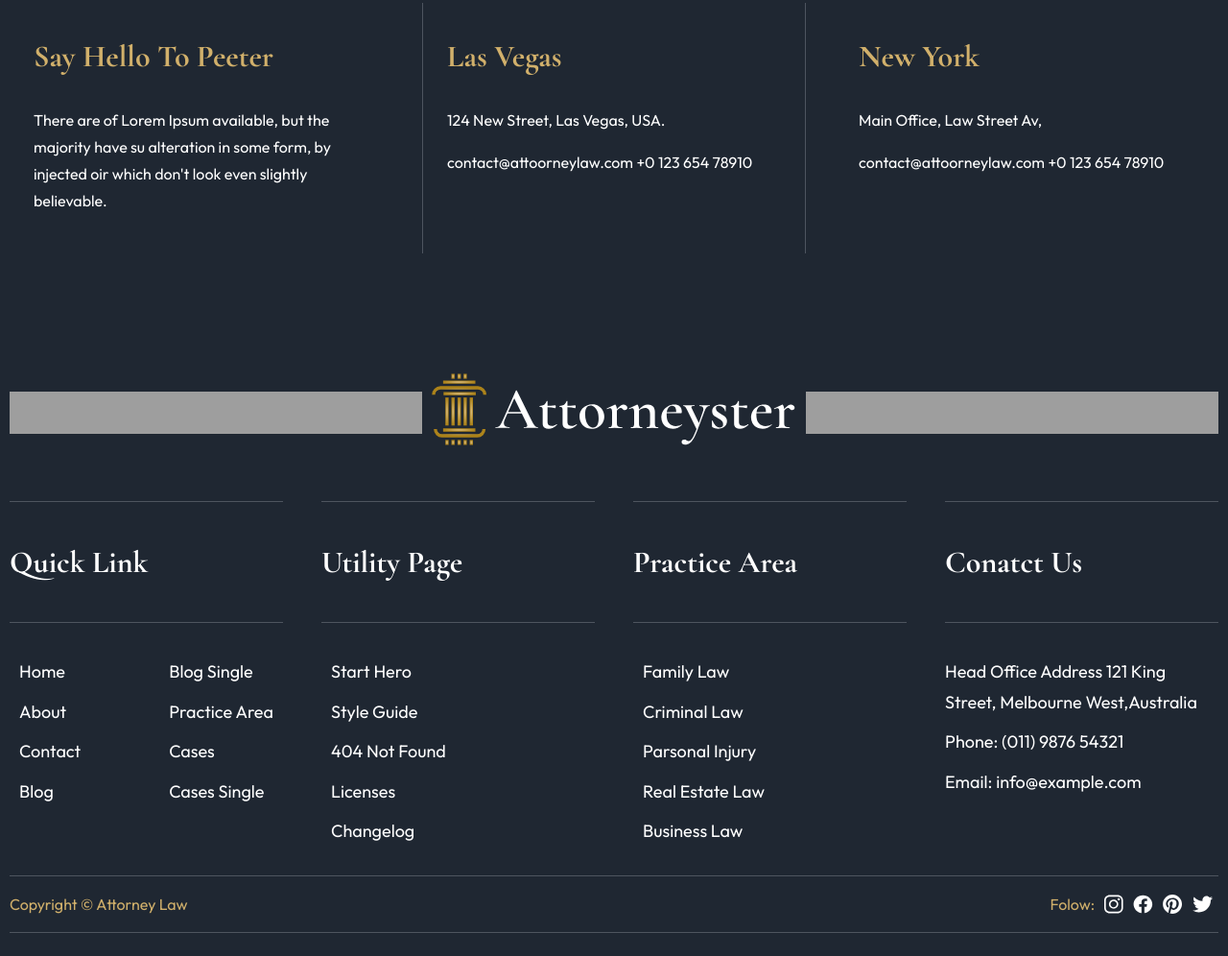
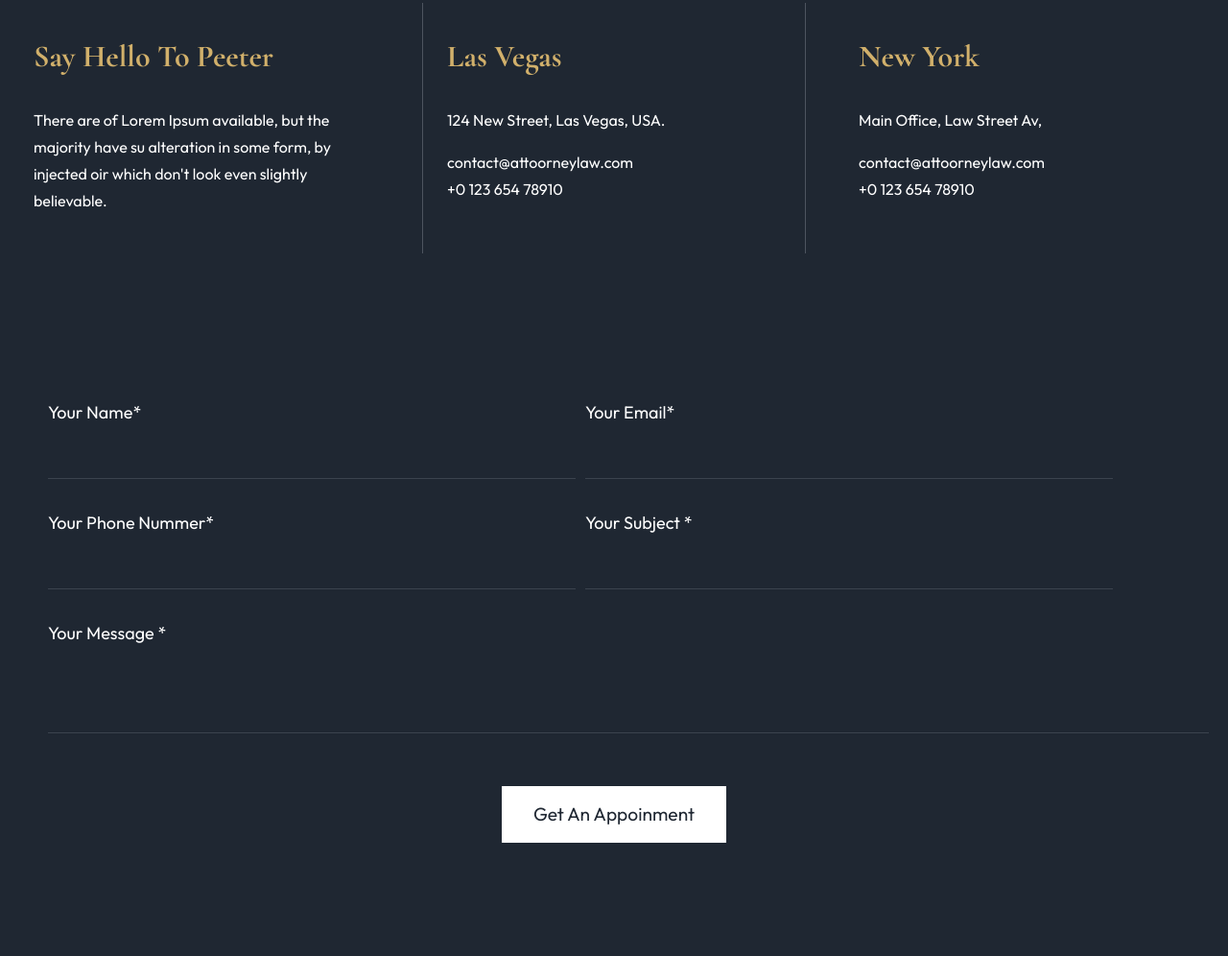
Before and after one commit to bushido2014/projects, a website: page docs/attorney/contact.html in a window 1280 px wide. Shown: the part 740-1736 px from the top of the page at 96% size. Drawn offline with nearby package versions, Linux system fonts and the light colour scheme; grey boxes are pictures that could not be loaded.

Commit message:
contact form

```diff
--- a/docs/attorney/contact.html
+++ b/docs/attorney/contact.html
@@ -82,11 +82,54 @@
           </div>
           <div class="contact-info__item">
             <h3 class="contact-info__title">New York</h3>
-            <p class="info-office-address">Main Office, Law Street Av,</p>
+            <p>Main Office, Law Street Av,</p>
             <a href="mailto:contact@attoorneylaw.com">contact@attoorneylaw.com</a>
             <a href="tel:+012365478910">+0 123 654 78910</a>
           </div>
         </div>
+      </div>
+    </section>
+    <section class="contact-form">
+      <div class="container">
+        <div class="contact-form-wrapp">
+        <form>
+          <form>
+            <div class="flex">
+            <div class="form-input-wrapp">
+               <label for="name" class="form-label">Your Name*</label>
+               <input type="text" class="form-input-field" id="name" autocomplete="off">
+
+            </div>
+            <div class="form-input-wrapp">
+               <label for="email" class="form-label">Your Email*</label>
+               <input type="text" class="form-input-field" id="email" autocomplete="off">
+
+            </div>
+            </div>
+            <div class="flex">
+             <div class="form-input-wrapp">
+                 <label for="phone" class="form-label">Your Phone Nummer*</label>
+                <input type="text" class="form-input-field" id="phone" autocomplete="off">
+
+             </div>
+             <div class="form-input-wrapp">
+                 <label for="textarea-field" class="form-label">Your Subject *</label>
+                 <input type="text" class="form-input-field" autocomplete="off">
+
+
+             </div>
+             </div>
+             <div class="form-input-wrapp input-textarea">
+                 <label for="textarea-field" class="form-label">Your Message *</label>
+               <textarea class="form-input-field textarea-field" id="textarea-field"></textarea>
+
+               </div>
+               <div class="form-btn-wrapp">
+                 <button class="button button-white form-button">Get An Appoinment</button>
+               </div>
+         </form>
+        </form>
+      </div>
       </div>
     </section>
     <footer class="footer">
--- a/docs/attorney/css/main.css
+++ b/docs/attorney/css/main.css
@@ -1113,6 +1113,9 @@ section.partners {
 .contact-info__item {
   padding: 25px;
 }
+.contact-info__item a{
+  display: block;
+}
 .contact-info__wrapp .contact-info__item:nth-child(2) {
   border-right: var(--px-solid);
   border-left: var(--px-solid);
@@ -1122,4 +1125,8 @@ section.partners {
   margin-top: 0.6rem;
 
 }
+.contact-form-wrapp {
+  padding: 30px;
+  background-color: var(--main-color);
+}
 /* End Contact Page */
```
